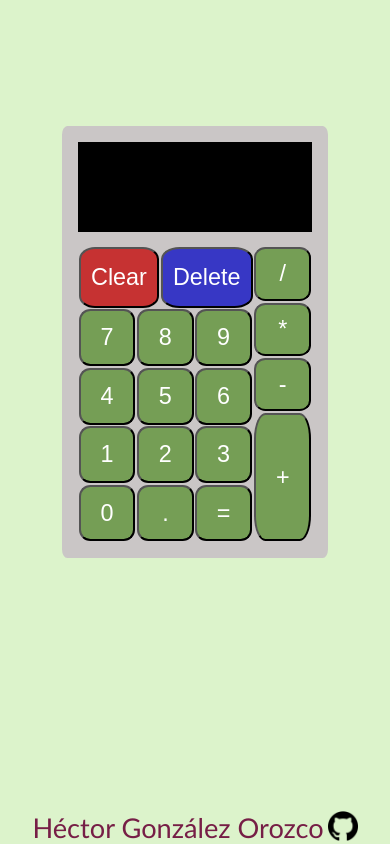
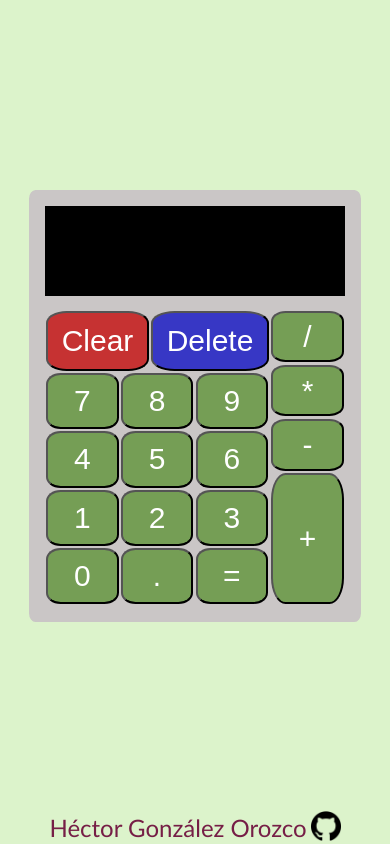
Before and after one commit to hectorgonzalezo/calculator, a plain HTML site: page index.html in a window 390 px wide. Drawn offline with Linux system fonts and the light colour scheme.

Commit message:
Revert "Add responsiveness to calculator width"
Buttons were overflowing when displayed on ipad.

This reverts commit fe2ce9001616795988528d1b37e4ffd3169092ed.

```diff
--- a/styles/style.css
+++ b/styles/style.css
@@ -25,9 +25,9 @@ body {
     border-color: rgb(202, 198, 198);
     display: flex;
     flex-flow: column;
-    margin : auto;
-    min-height: 400px;
-    width: min(60vw, 400px)
+    margin-top: auto;
+    height: 400px;
+    width: 300px;
 }
 
 #buttons-area,
@@ -41,7 +41,7 @@ body {
     min-height: 90px;
     flex: 0;
     align-items: center;
-    font-size: min(6.5vw, 2.7rem);
+    font-size: 33px;
     border-bottom: solid;
     border-width: 0.9rem;
     border-color: rgb(202, 198, 198);
@@ -59,8 +59,7 @@ body {
 #buttons-area {
     flex: 4;
     display: flex;
-    background-color: rgb(202, 198, 198);
-
+    background-color: rgb(202, 198, 198)
 }
 
 #left-buttons-area {
@@ -70,7 +69,7 @@ body {
 }
 
 .button {
-    font-size: min(6vw, 2.3rem);
+    font-size: 30px;
     margin: 0.5%;
     border-radius: 20%;
     background-color: rgb(117, 158, 85);
@@ -152,7 +151,7 @@ footer {
     width: 100vw;
     gap: 1vw;
     color:rgb(118, 30, 70);
-    font-size: 1.7rem;
+    font-size: 1.5rem;
 }
 
 #github-logo {
```
